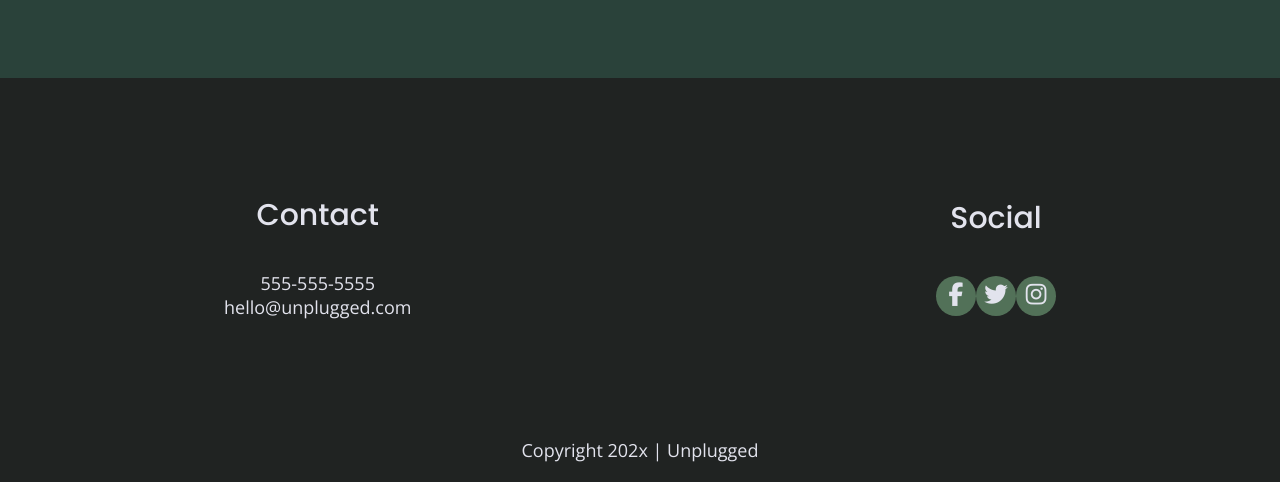
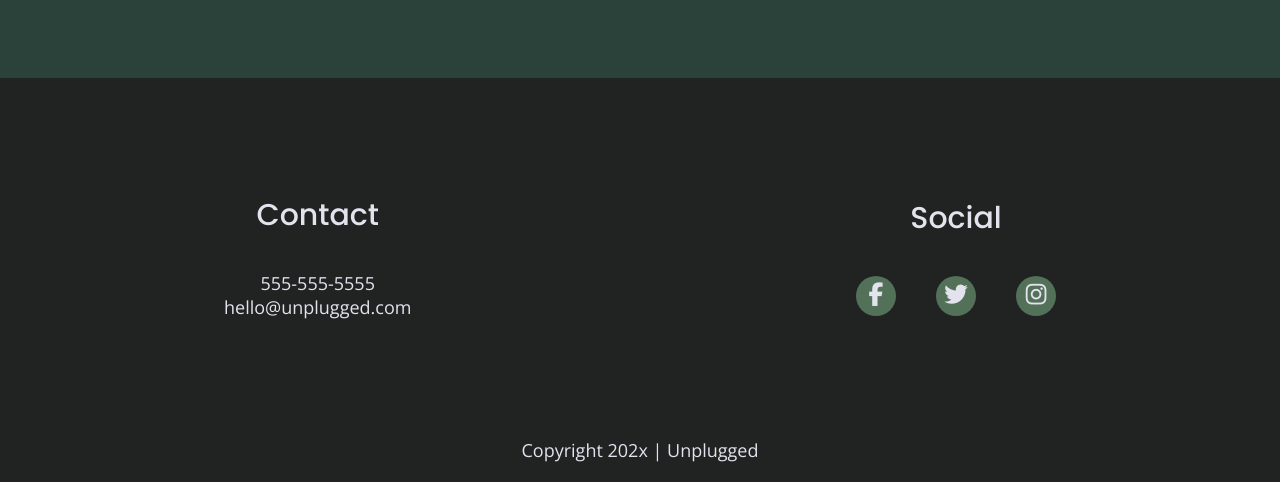
Before and after one commit to mromanka/unplugged-new, a website built with Parcel: page index.html in a window 1280 px wide. Shown: the part 2498-2980 px from the top of the page. Built offline with nearby package versions, Linux system fonts and the light colour scheme.

Commit message:
Final adjustments to css

```diff
--- a/css/main.css
+++ b/css/main.css
@@ -560,6 +560,11 @@ input[type=button] {
     line-height: 1.285em;
   }
 
+  footer .social-icons {
+    width: 12.5em;
+    justify-content: space-between;
+  }
+
   footer .copyright {
     width: 100%;
   }
```
